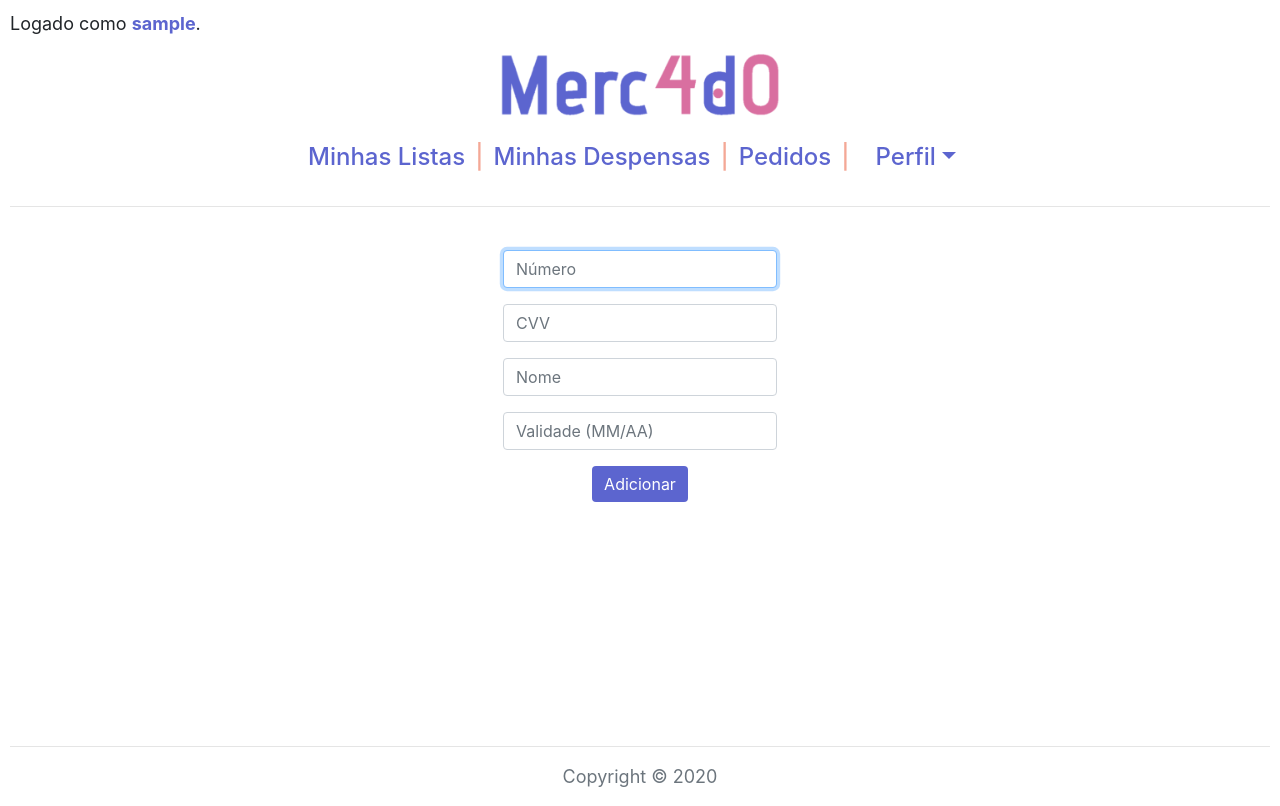
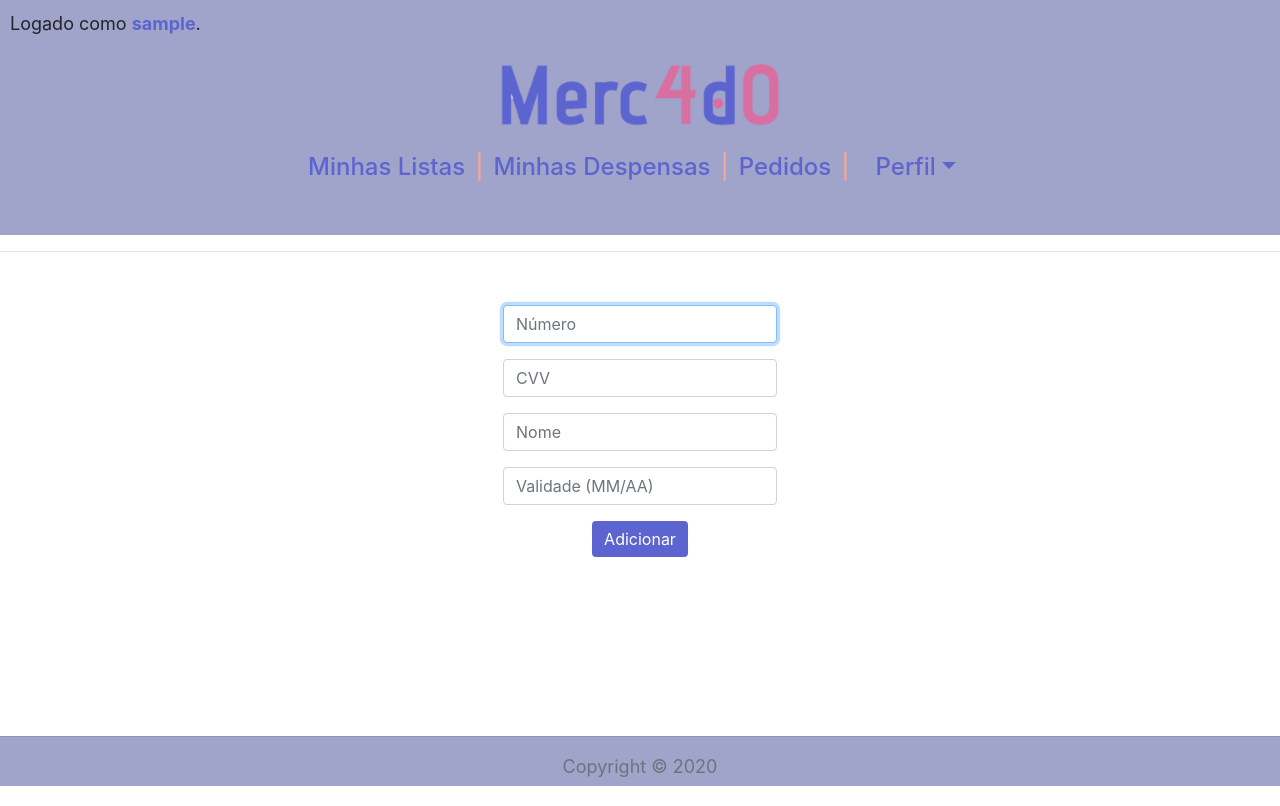
Before and after one commit to victor-kowalski-m/merc4d0, a Django app: page /cartao in a window 1280 px wide. Run offline with Django 3.2, Linux system fonts and the light colour scheme; the visitor is signed in with stand-in values (Sample User, id 1); some libraries are stand-ins or nearby versions.

Commit message:
Coisinha no css

```diff
--- a/compras/static/compras/styles.css
+++ b/compras/static/compras/styles.css
@@ -10,11 +10,15 @@
 }
 
 body {
-  padding: 10px;
   font-size: large;
   height: 100%;
   min-height: 500px;
+  padding: 0px;
   /* min-width: 1000px; */
+}
+
+.conteudo {
+  padding: 10px;
 }
 
 main {
@@ -135,4 +139,14 @@ footer {
   clear: both;
   position: relative;
   height: 50px;
+  background-color:#a0a3ca;
 }
+
+body header {
+  background-color:#a0a3ca;
+  padding: 0px;
+}
+
+header p {
+  padding: 10px;
+}
--- a/compras/templates/compras/layout.html
+++ b/compras/templates/compras/layout.html
@@ -33,6 +33,7 @@
 </head>
 <body>
     <main>
+        <header>
         <section>
             {% if user.is_authenticated %}
             <p>Logado como <a id="username" href="{% url 'conta' %}">{{ user.username }}</a>.</p>
@@ -69,6 +70,8 @@
                 </ul>
             </nav>
         </h4>
+        <br>
+        </header>
         <hr>
         {% if messages %}
         <ul class="messages">
@@ -78,8 +81,10 @@
         </ul>
         {% endif %}
         <br>
+        <div class="conteudo">
         {% block body %}
         {% endblock %}
+        </div>
     </main>
     <footer class="text-center text-muted">
         <hr>
```
